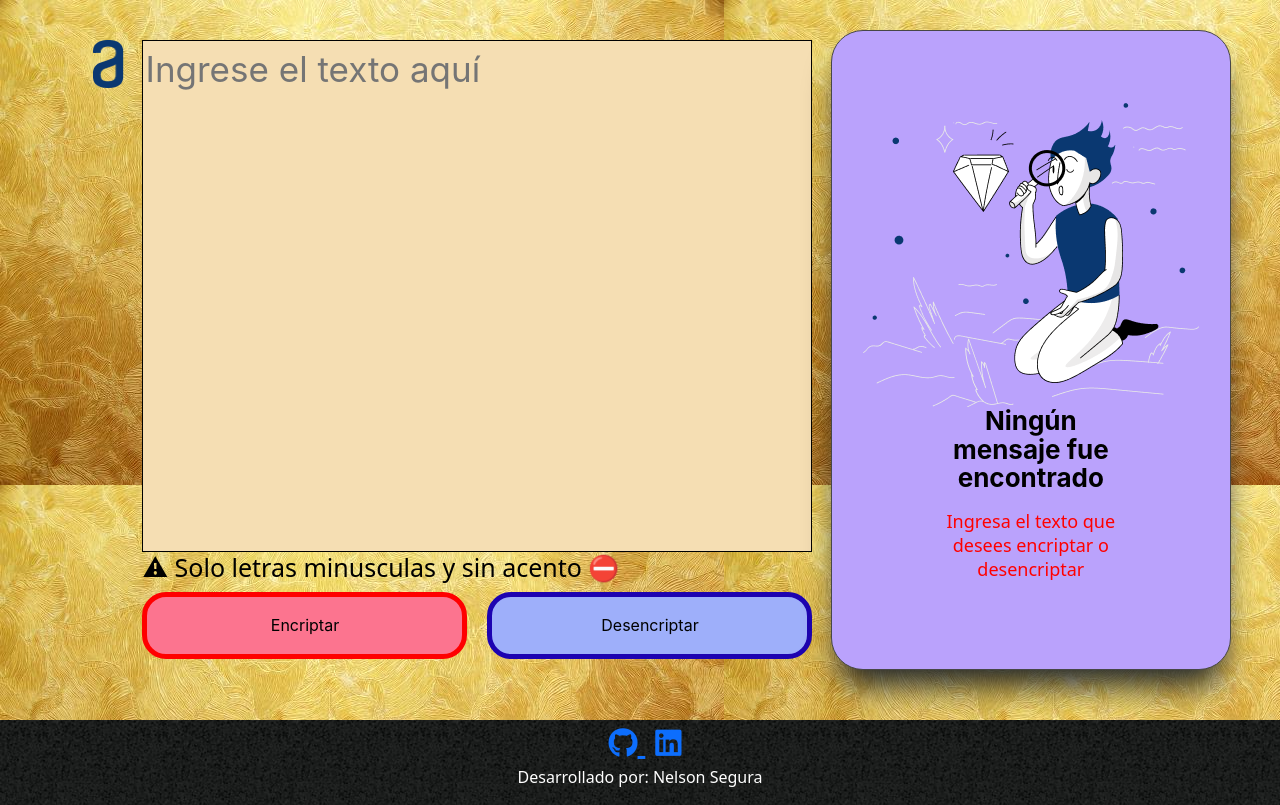
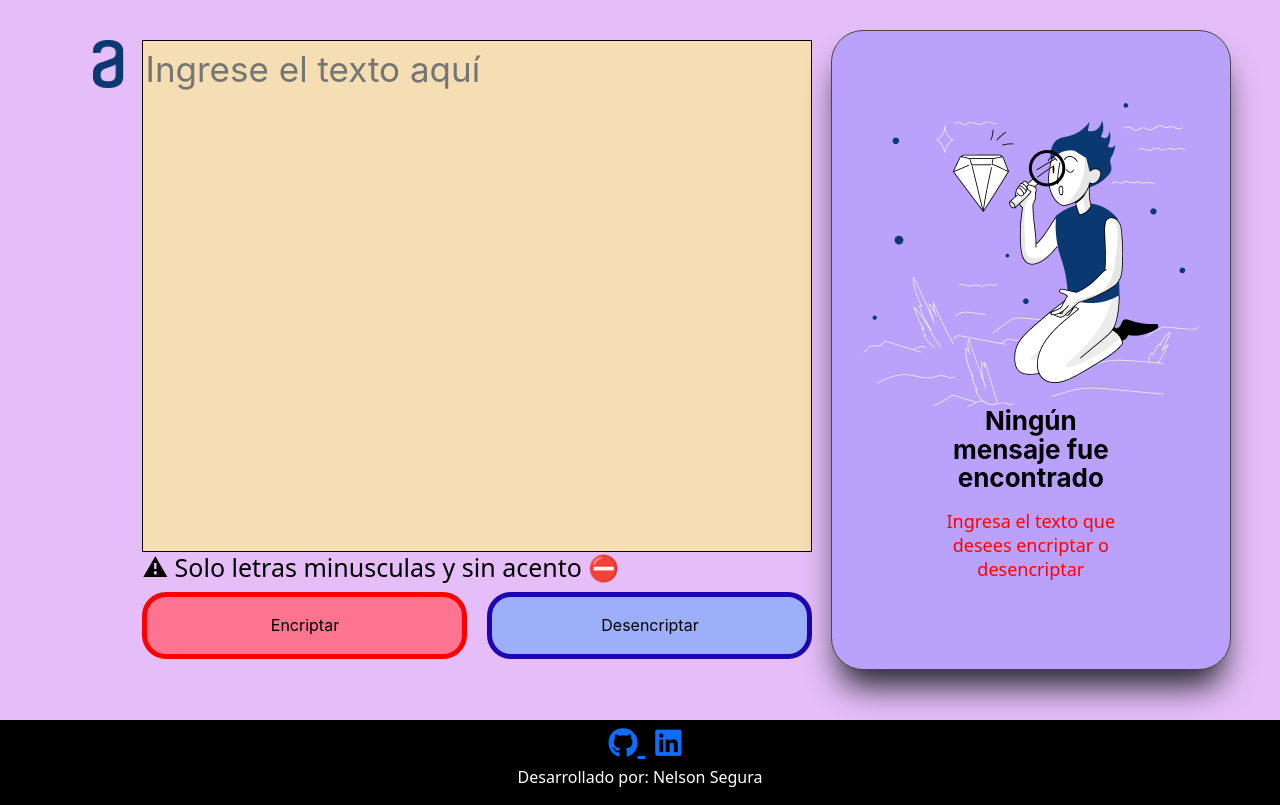
Before and after one commit to nelsonsegura/Challenge-ONE-Sprint-01, a plain HTML site: page index.html in a window 1280 px wide. Drawn offline with nearby package versions, Linux system fonts and the light colour scheme.

Commit message:
Update style.css

```diff
--- a/style.css
+++ b/style.css
@@ -1,5 +1,5 @@
 body {
-    background: url(img/R.jpg);
+    background: rgb(229, 189, 248);;
 }
 
 li{
@@ -187,7 +187,7 @@ li{
 footer {
     display: flex;
     flex-direction: column;
-    background: url(img/bg.jpg);
+    background: black;
     color: white;
     justify-content: center;
     margin-top: 6.2vh;
```
